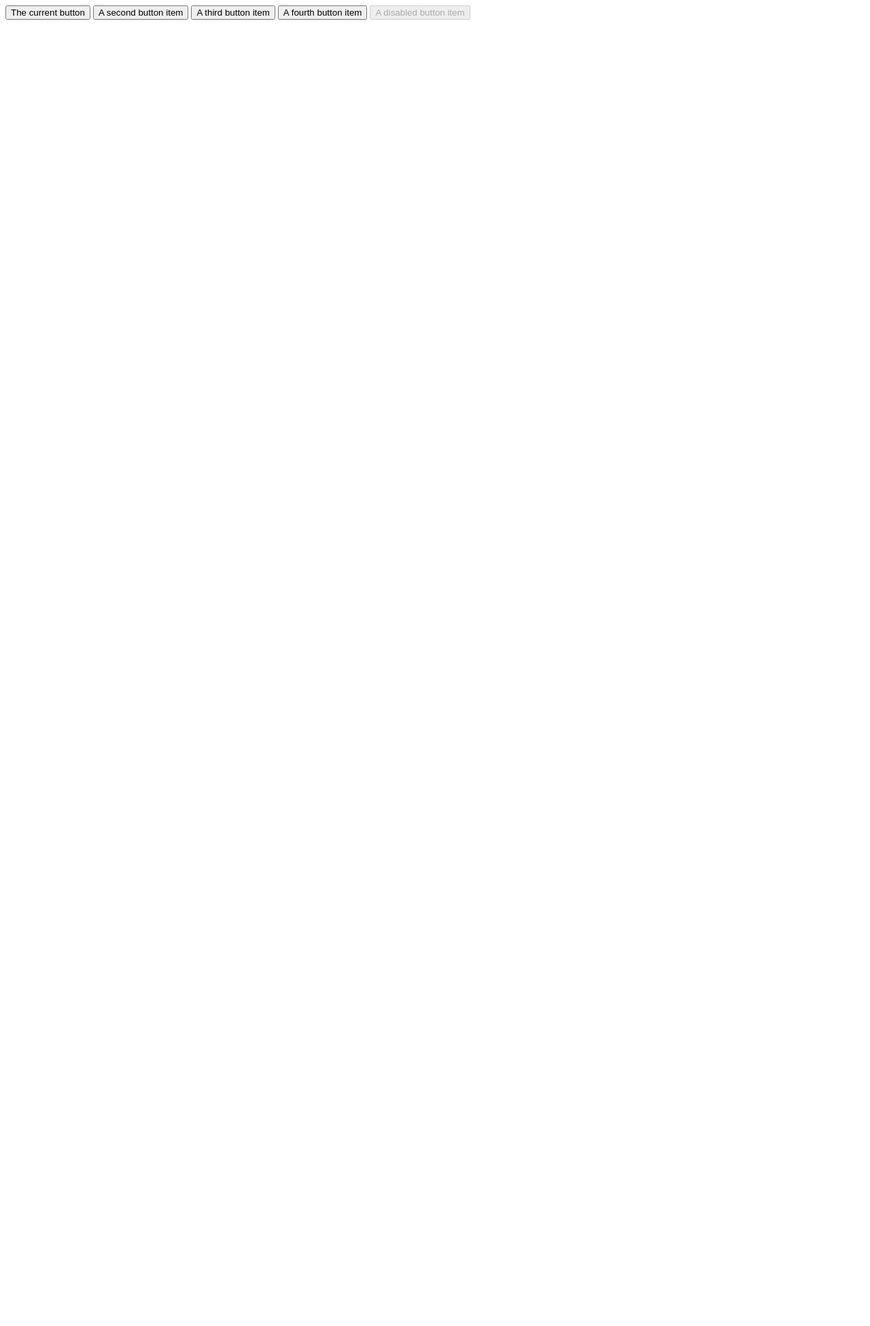
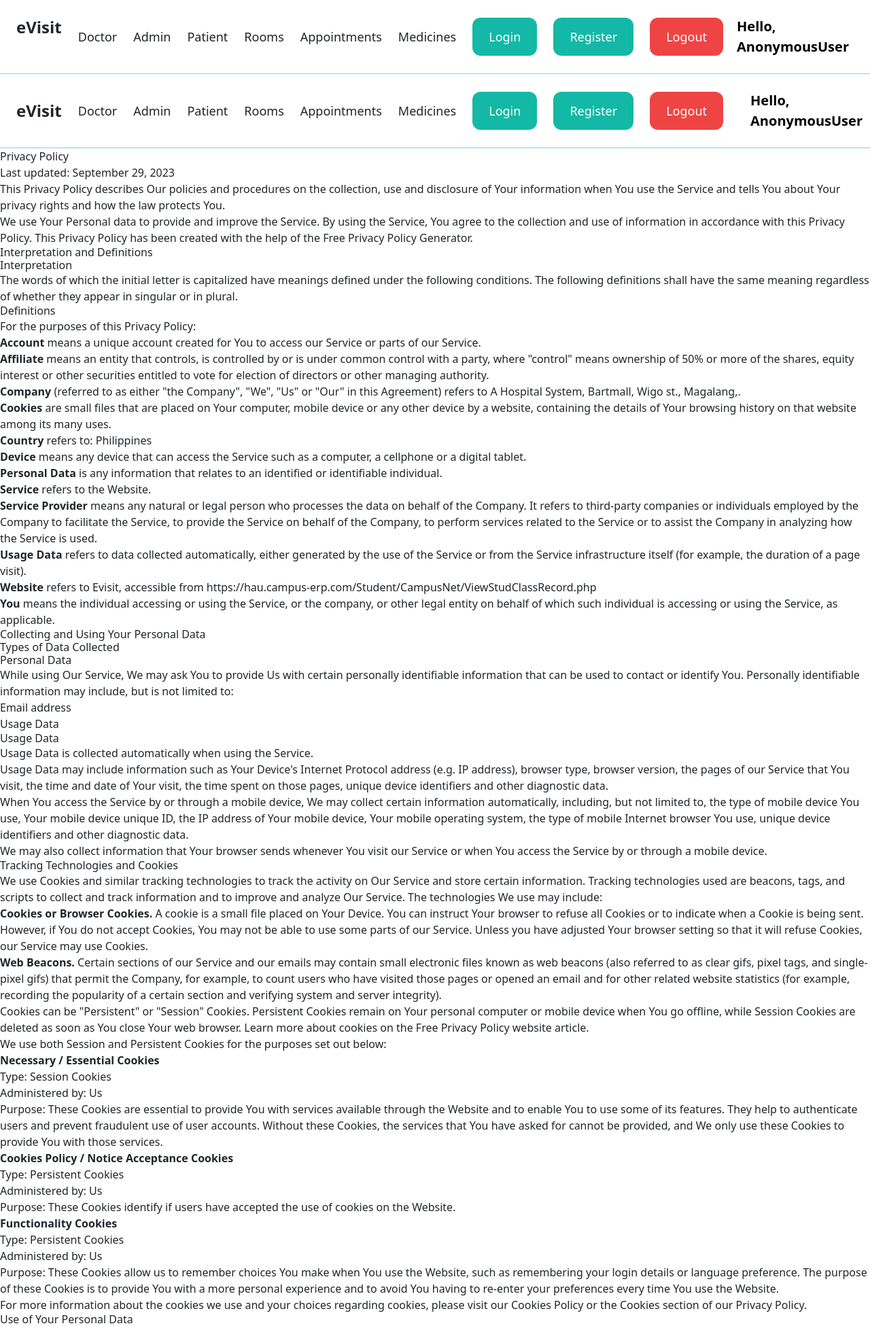
Before and after one commit to ReinaelYabut/dpuddle, a Django app: page /privacypolicy/ in a window 1280 px wide. Shown: the top 1951 px of the page at 68% size. Before the commit the page ends 29 px from the top, so only its background shows below. Run offline with Django 4.2, Linux system fonts and the light colour scheme; some libraries are stand-ins or nearby versions.

Commit message:
added channel

```diff
--- a/core/urls.py
+++ b/core/urls.py
@@ -12,5 +12,7 @@ urlpatterns = [
     path('register/', views.registerPage, name='register'),
     path('logout/', views.logoutUser, name='logout'),
     path('privacypolicy/', views.privacypolicy, name='privacypolicy'),
+
     path('user/', views.userPage, name='user-page'),
+
 ]
--- a/core/views.py
+++ b/core/views.py
@@ -18,7 +18,7 @@ from persons.decorators import unaunthenticated_user
 def index(request):
     doctors = Doctor.objects.all()
     return render(request, 'core/home.html',
-                  {'doctors': doctors, 'patients': Patient, }
+              {'doctors': doctors, 'patients': Patient,}
                   )
 
 
@@ -50,6 +50,7 @@ def registerPage(request):
             return redirect('core:login')
             context = {'form': form}
             return render(request, 'core/register.html', context)
+
 
 
 @unaunthenticated_user
@@ -90,4 +91,7 @@ def about(request):
 
 
 def privacypolicy(request):
-    return render(request, 'core/bea.html')
+
+
+
+    return render(request, 'core/privacypolicy.html')
--- a/dpuddle/urls.py
+++ b/dpuddle/urls.py
@@ -1,6 +1,9 @@
 from django.contrib import admin
 from django.urls import path, include
+
 from core.views import index, contact, doctor, privacypolicy, userPage
+
+from core.views import index, contact, doctor, privacypolicy
 
 from django.conf import settings
 from django.conf.urls.static import static
@@ -11,6 +14,7 @@ urlpatterns = [
     path('admin/', admin.site.urls),
     path('about/', index, name='about'),
     path('privacypolicy/', privacypolicy, name='privacypolicy'),
+
     path('contact/', contact, name='contact'),
     # path('accounts/', include('allauth.urls')),
     # path('accounts/', include('django.contrib.auth.urls')),
--- a/templates/core/about.html
+++ b/templates/core/about.html
@@ -387,4 +387,8 @@ As the most dependable healthcare partner, Evisit will offer a superior experien
   </div>
 </div>
     {% include 'core/footer.html' %}
+<<<<<<< Updated upstream
 {% endblock %}
+=======
+{% endblock %}
+>>>>>>> Stashed changes
--- a/templates/core/navbar.html
+++ b/templates/core/navbar.html
@@ -23,6 +23,7 @@
 </style>
 
 <body>
+    {% block content %}
     <script src="{% static 'js/bootstrap.js' %}"></script>
     <nav class="py-6 px-6 flex justify-content-sm-center border-b border-blue-300">
         <a href="/" class="text-2xl  font-bold">eVisit</a>
@@ -44,3 +45,25 @@
 </body>
 
 </html>
+
+<nav class="py-6 px-6 flex justify-between items-center border-b border-blue-300">
+                    <a href="/" class="text-2xl font-bold">eVisit</a>
+                    <ul class="flex items-center">
+                        <li class="ml-6"><a href="/doctor" class="text-lg hover:text-blue-300">Doctor</a></li>
+                        <li class="ml-6"><a href="/admin" class="text-lg hover:text-blue-300">Admin</a></li>
+                        <li class="ml-6"><a href="/patient" class="text-lg hover:text-blue-300">Patient</a></li>
+                        <li class="ml-6"><a href="/room" class="text-lg hover:text-blue-300">Rooms</a></li>
+                         <li class="ml-6"><a href="/appointment" class="text-lg hover:text-blue-300">Appointments</a></li>
+                        <li class="ml-6"><a href="/medicine" class="text-lg hover:text-blue-300">Medicines</a></li>
+                        <li class="ml-6"><a href="/login" class="px-6 py-3 text-lg bg-teal-500 text-white rounded-xl hover:bg-teal-700">Login</a>
+                        <li class="ml-6"><a href="/register" class="px-6 py-3 text-lg bg-teal-500 text-white rounded-xl hover:bg-teal-700">Register</a>
+                        <li class="ml-6"><a href="/logout" class="px-6 py-3 text-lg bg-red-500 text-white rounded-xl hover:bg-teal-700">Logout</a>
+
+                    </li>
+                    </ul>
+     <span><a class="hello-msg" href="{% url 'core:logout' %} "></a> </span>
+            <span class="hello-msg">  Hello, {{ request.user }} </span>
+
+
+                </nav>
+{% endblock %}
--- /dev/null
+++ b/templates/core/privacypolicy.html
@@ -0,0 +1,179 @@
+{% include 'core/navbar.html' %}
+<!DOCTYPE html>
+{% block title %} Privacy Policy{% endblock %}
+
+{% block content %}
+<p>Last updated: September 29, 2023</p>
+<p>This Privacy Policy describes Our policies and procedures on the collection, use and disclosure of Your information when You use the Service and tells You about Your privacy rights and how the law protects You.</p>
+<p>We use Your Personal data to provide and improve the Service. By using the Service, You agree to the collection and use of information in accordance with this Privacy Policy. This Privacy Policy has been created with the help of the <a href="https://www.freeprivacypolicy.com/free-privacy-policy-generator/" target="_blank">Free Privacy Policy Generator</a>.</p>
+<h2>Interpretation and Definitions</h2>
+<h3>Interpretation</h3>
+<p>The words of which the initial letter is capitalized have meanings defined under the following conditions. The following definitions shall have the same meaning regardless of whether they appear in singular or in plural.</p>
+<h3>Definitions</h3>
+<p>For the purposes of this Privacy Policy:</p>
+<ul>
+<li>
+<p><strong>Account</strong> means a unique account created for You to access our Service or parts of our Service.</p>
+</li>
+<li>
+<p><strong>Affiliate</strong> means an entity that controls, is controlled by or is under common control with a party, where &quot;control&quot; means ownership of 50% or more of the shares, equity interest or other securities entitled to vote for election of directors or other managing authority.</p>
+</li>
+<li>
+<p><strong>Company</strong> (referred to as either &quot;the Company&quot;, &quot;We&quot;, &quot;Us&quot; or &quot;Our&quot; in this Agreement) refers to A Hospital System, Bartmall, Wigo st.,  Magalang,.</p>
+</li>
+<li>
+<p><strong>Cookies</strong> are small files that are placed on Your computer, mobile device or any other device by a website, containing the details of Your browsing history on that website among its many uses.</p>
+</li>
+<li>
+<p><strong>Country</strong> refers to:  Philippines</p>
+</li>
+<li>
+<p><strong>Device</strong> means any device that can access the Service such as a computer, a cellphone or a digital tablet.</p>
+</li>
+<li>
+<p><strong>Personal Data</strong> is any information that relates to an identified or identifiable individual.</p>
+</li>
+<li>
+<p><strong>Service</strong> refers to the Website.</p>
+</li>
+<li>
+<p><strong>Service Provider</strong> means any natural or legal person who processes the data on behalf of the Company. It refers to third-party companies or individuals employed by the Company to facilitate the Service, to provide the Service on behalf of the Company, to perform services related to the Service or to assist the Company in analyzing how the Service is used.</p>
+</li>
+<li>
+<p><strong>Usage Data</strong> refers to data collected automatically, either generated by the use of the Service or from the Service infrastructure itself (for example, the duration of a page visit).</p>
+</li>
+<li>
+<p><strong>Website</strong> refers to Evisit, accessible from <a href="https://hau.campus-erp.com/Student/CampusNet/ViewStudClassRecord.php" rel="external nofollow noopener" target="_blank">https://hau.campus-erp.com/Student/CampusNet/ViewStudClassRecord.php</a></p>
+</li>
+<li>
+<p><strong>You</strong> means the individual accessing or using the Service, or the company, or other legal entity on behalf of which such individual is accessing or using the Service, as applicable.</p>
+</li>
+</ul>
+<h2>Collecting and Using Your Personal Data</h2>
+<h3>Types of Data Collected</h3>
+<h4>Personal Data</h4>
+<p>While using Our Service, We may ask You to provide Us with certain personally identifiable information that can be used to contact or identify You. Personally identifiable information may include, but is not limited to:</p>
+<ul>
+<li>
+<p>Email address</p>
+</li>
+<li>
+<p>Usage Data</p>
+</li>
+</ul>
+<h4>Usage Data</h4>
+<p>Usage Data is collected automatically when using the Service.</p>
+<p>Usage Data may include information such as Your Device's Internet Protocol address (e.g. IP address), browser type, browser version, the pages of our Service that You visit, the time and date of Your visit, the time spent on those pages, unique device identifiers and other diagnostic data.</p>
+<p>When You access the Service by or through a mobile device, We may collect certain information automatically, including, but not limited to, the type of mobile device You use, Your mobile device unique ID, the IP address of Your mobile device, Your mobile operating system, the type of mobile Internet browser You use, unique device identifiers and other diagnostic data.</p>
+<p>We may also collect information that Your browser sends whenever You visit our Service or when You access the Service by or through a mobile device.</p>
+<h4>Tracking Technologies and Cookies</h4>
+<p>We use Cookies and similar tracking technologies to track the activity on Our Service and store certain information. Tracking technologies used are beacons, tags, and scripts to collect and track information and to improve and analyze Our Service. The technologies We use may include:</p>
+<ul>
+<li><strong>Cookies or Browser Cookies.</strong> A cookie is a small file placed on Your Device. You can instruct Your browser to refuse all Cookies or to indicate when a Cookie is being sent. However, if You do not accept Cookies, You may not be able to use some parts of our Service. Unless you have adjusted Your browser setting so that it will refuse Cookies, our Service may use Cookies.</li>
+<li><strong>Web Beacons.</strong> Certain sections of our Service and our emails may contain small electronic files known as web beacons (also referred to as clear gifs, pixel tags, and single-pixel gifs) that permit the Company, for example, to count users who have visited those pages or opened an email and for other related website statistics (for example, recording the popularity of a certain section and verifying system and server integrity).</li>
+</ul>
+<p>Cookies can be &quot;Persistent&quot; or &quot;Session&quot; Cookies. Persistent Cookies remain on Your personal computer or mobile device when You go offline, while Session Cookies are deleted as soon as You close Your web browser. Learn more about cookies on the <a href="https://www.freeprivacypolicy.com/blog/sample-privacy-policy-template/#Use_Of_Cookies_And_Tracking" target="_blank">Free Privacy Policy website</a> article.</p>
+<p>We use both Session and Persistent Cookies for the purposes set out below:</p>
+<ul>
+<li>
+<p><strong>Necessary / Essential Cookies</strong></p>
+<p>Type: Session Cookies</p>
+<p>Administered by: Us</p>
+<p>Purpose: These Cookies are essential to provide You with services available through the Website and to enable You to use some of its features. They help to authenticate users and prevent fraudulent use of user accounts. Without these Cookies, the services that You have asked for cannot be provided, and We only use these Cookies to provide You with those services.</p>
+</li>
+<li>
+<p><strong>Cookies Policy / Notice Acceptance Cookies</strong></p>
+<p>Type: Persistent Cookies</p>
+<p>Administered by: Us</p>
+<p>Purpose: These Cookies identify if users have accepted the use of cookies on the Website.</p>
+</li>
+<li>
+<p><strong>Functionality Cookies</strong></p>
+<p>Type: Persistent Cookies</p>
+<p>Administered by: Us</p>
+<p>Purpose: These Cookies allow us to remember choices You make when You use the Website, such as remembering your login details or language preference. The purpose of these Cookies is to provide You with a more personal experience and to avoid You having to re-enter your preferences every time You use the Website.</p>
+</li>
+</ul>
+<p>For more information about the cookies we use and your choices regarding cookies, please visit our Cookies Policy or the Cookies section of our Privacy Policy.</p>
+<h3>Use of Your Personal Data</h3>
+<p>The Company may use Personal Data for the following purposes:</p>
+<ul>
+<li>
+<p><strong>To provide and maintain our Service</strong>, including to monitor the usage of our Service.</p>
+</li>
+<li>
+<p><strong>To manage Your Account:</strong> to manage Your registration as a user of the Service. The Personal Data You provide can give You access to different functionalities of the Service that are available to You as a registered user.</p>
+</li>
+<li>
+<p><strong>For the performance of a contract:</strong> the development, compliance and undertaking of the purchase contract for the products, items or services You have purchased or of any other contract with Us through the Service.</p>
+</li>
+<li>
+<p><strong>To contact You:</strong> To contact You by email, telephone calls, SMS, or other equivalent forms of electronic communication, such as a mobile application's push notifications regarding updates or informative communications related to the functionalities, products or contracted services, including the security updates, when necessary or reasonable for their implementation.</p>
+</li>
+<li>
+<p><strong>To provide You</strong> with news, special offers and general information about other goods, services and events which we offer that are similar to those that you have already purchased or enquired about unless You have opted not to receive such information.</p>
+</li>
+<li>
+<p><strong>To manage Your requests:</strong> To attend and manage Your requests to Us.</p>
+</li>
+<li>
+<p><strong>For business transfers:</strong> We may use Your information to evaluate or conduct a merger, divestiture, restructuring, reorganization, dissolution, or other sale or transfer of some or all of Our assets, whether as a going concern or as part of bankruptcy, liquidation, or similar proceeding, in which Personal Data held by Us about our Service users is among the assets transferred.</p>
+</li>
+<li>
+<p><strong>For other purposes</strong>: We may use Your information for other purposes, such as data analysis, identifying usage trends, determining the effectiveness of our promotional campaigns and to evaluate and improve our Service, products, services, marketing and your experience.</p>
+</li>
+</ul>
+<p>We may share Your personal information in the following situations:</p>
+<ul>
+<li><strong>With Service Providers:</strong> We may share Your personal information with Service Providers to monitor and analyze the use of our Service,  to contact You.</li>
+<li><strong>For business transfers:</strong> We may share or transfer Your personal information in connection with, or during negotiations of, any merger, sale of Company assets, financing, or acquisition of all or a portion of Our business to another company.</li>
+<li><strong>With Affiliates:</strong> We may share Your information with Our affiliates, in which case we will require those affiliates to honor this Privacy Policy. Affiliates include Our parent company and any other subsidiaries, joint venture partners or other companies that We control or that are under common control with Us.</li>
+<li><strong>With business partners:</strong> We may share Your information with Our business partners to offer You certain products, services or promotions.</li>
+<li><strong>With other users:</strong> when You share personal information or otherwise interact in the public areas with other users, such information may be viewed by all users and may be publicly distributed outside.</li>
+<li><strong>With Your consent</strong>: We may disclose Your personal information for any other purpose with Your consent.</li>
+</ul>
+<h3>Retention of Your Personal Data</h3>
+<p>The Company will retain Your Personal Data only for as long as is necessary for the purposes set out in this Privacy Policy. We will retain and use Your Personal Data to the extent necessary to comply with our legal obligations (for example, if we are required to retain your data to comply with applicable laws), resolve disputes, and enforce our legal agreements and policies.</p>
+<p>The Company will also retain Usage Data for internal analysis purposes. Usage Data is generally retained for a shorter period of time, except when this data is used to strengthen the security or to improve the functionality of Our Service, or We are legally obligated to retain this data for longer time periods.</p>
+<h3>Transfer of Your Personal Data</h3>
+<p>Your information, including Personal Data, is processed at the Company's operating offices and in any other places where the parties involved in the processing are located. It means that this information may be transferred to — and maintained on — computers located outside of Your state, province, country or other governmental jurisdiction where the data protection laws may differ than those from Your jurisdiction.</p>
+<p>Your consent to this Privacy Policy followed by Your submission of such information represents Your agreement to that transfer.</p>
+<p>The Company will take all steps reasonably necessary to ensure that Your data is treated securely and in accordance with this Privacy Policy and no transfer of Your Personal Data will take place to an organization or a country unless there are adequate controls in place including the security of Your data and other personal information.</p>
+<h3>Delete Your Personal Data</h3>
+<p>You have the right to delete or request that We assist in deleting the Personal Data that We have collected about You.</p>
+<p>Our Service may give You the ability to delete certain information about You from within the Service.</p>
+<p>You may update, amend, or delete Your information at any time by signing in to Your Account, if you have one, and visiting the account settings section that allows you to manage Your personal information. You may also contact Us to request access to, correct, or delete any personal information that You have provided to Us.</p>
+<p>Please note, however, that We may need to retain certain information when we have a legal obligation or lawful basis to do so.</p>
+<h3>Disclosure of Your Personal Data</h3>
+<h4>Business Transactions</h4>
+<p>If the Company is involved in a merger, acquisition or asset sale, Your Personal Data may be transferred. We will provide notice before Your Personal Data is transferred and becomes subject to a different Privacy Policy.</p>
+<h4>Law enforcement</h4>
+<p>Under certain circumstances, the Company may be required to disclose Your Personal Data if required to do so by law or in response to valid requests by public authorities (e.g. a court or a government agency).</p>
+<h4>Other legal requirements</h4>
+<p>The Company may disclose Your Personal Data in the good faith belief that such action is necessary to:</p>
+<ul>
+<li>Comply with a legal obligation</li>
+<li>Protect and defend the rights or property of the Company</li>
+<li>Prevent or investigate possible wrongdoing in connection with the Service</li>
+<li>Protect the personal safety of Users of the Service or the public</li>
+<li>Protect against legal liability</li>
+</ul>
+<h3>Security of Your Personal Data</h3>
+<p>The security of Your Personal Data is important to Us, but remember that no method of transmission over the Internet, or method of electronic storage is 100% secure. While We strive to use commercially acceptable means to protect Your Personal Data, We cannot guarantee its absolute security.</p>
+<h2>Children's Privacy</h2>
+<p>Our Service does not address anyone under the age of 13. We do not knowingly collect personally identifiable information from anyone under the age of 13. If You are a parent or guardian and You are aware that Your child has provided Us with Personal Data, please contact Us. If We become aware that We have collected Personal Data from anyone under the age of 13 without verification of parental consent, We take steps to remove that information from Our servers.</p>
+<p>If We need to rely on consent as a legal basis for processing Your information and Your country requires consent from a parent, We may require Your parent's consent before We collect and use that information.</p>
+<h2>Links to Other Websites</h2>
+<p>Our Service may contain links to other websites that are not operated by Us. If You click on a third party link, You will be directed to that third party's site. We strongly advise You to review the Privacy Policy of every site You visit.</p>
+<p>We have no control over and assume no responsibility for the content, privacy policies or practices of any third party sites or services.</p>
+<h2>Changes to this Privacy Policy</h2>
+<p>We may update Our Privacy Policy from time to time. We will notify You of any changes by posting the new Privacy Policy on this page.</p>
+<p>We will let You know via email and/or a prominent notice on Our Service, prior to the change becoming effective and update the &quot;Last updated&quot; date at the top of this Privacy Policy.</p>
+<p>You are advised to review this Privacy Policy periodically for any changes. Changes to this Privacy Policy are effective when they are posted on this page.</p>
+<h2>Contact Us</h2>
+<p>If you have any questions about this Privacy Policy, You can contact us:</p>
+<ul>
+<li>By email: laxamana.kian13@gmail.com</li>
+</ul>
+
+{% endblock %}
```
Also changed, not shown: templates/core/base.html (+20 -0 lines), templates/core/contact.html (+6 -2 lines), db.sqlite3, templates/core/footer.html (line endings or trailing spaces).
